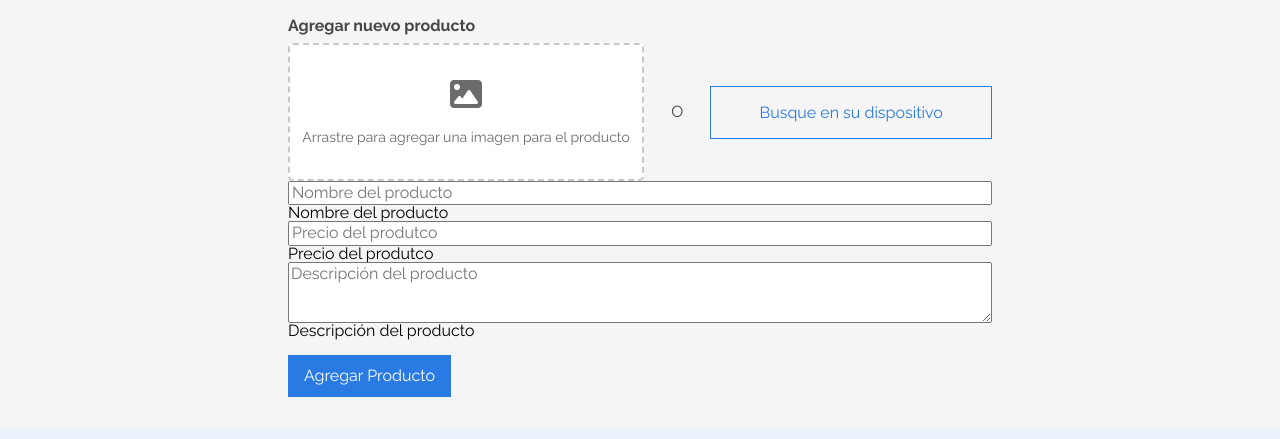
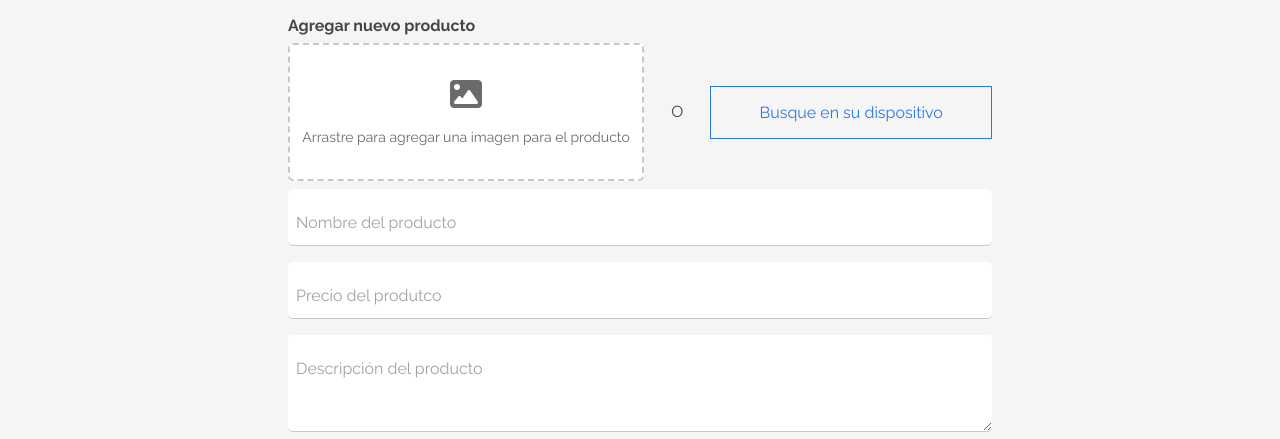
Before and after one commit to jcsantahurtado/e-commerce, a plain HTML site: page assets/screens/agregar-producto.html in a window 1280 px wide. Shown: the part 83-522 px from the top of the page. Drawn offline with Linux system fonts and the light colour scheme.

Commit message:
Adding components/inputs.css

```diff
--- a/assets/screens/agregar-producto.html
+++ b/assets/screens/agregar-producto.html
@@ -14,7 +14,9 @@
     <link rel="stylesheet" href="../css/header.css">
     <link rel="stylesheet" href="../css/productos/productos.css">
     <link rel="stylesheet" href="../css/contacto/contacto.css">
-    <link rel="stylesheet" href="../css/contacto/contacto.css">
+
+    <link rel="stylesheet" href="../css/components/inputs.css">
+
     <link rel="stylesheet" href="../css/footer.css">
     <link rel="stylesheet" href="../css/responsive.css">
 
```
